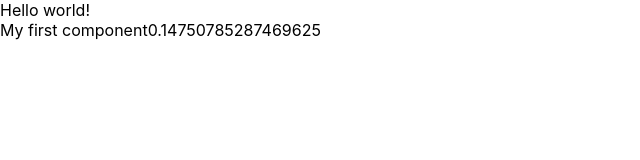
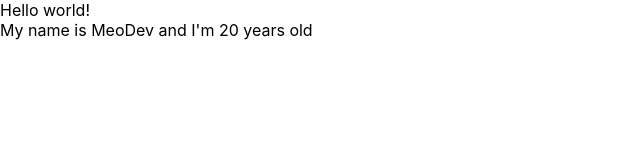
Before and after one commit to nvtai24/react_getstarted, a React (Create React App) app: page / in a window 1280 px wide. Shown: the top 160 px of the page, without its empty margins (0-640 px from the left). Built offline with nearby package versions, Linux system fonts and the light colour scheme.

Commit message:
state object

```diff
--- a/src/App.js
+++ b/src/App.js
@@ -3,28 +3,37 @@ import "./App.css";
 import { useDispatch, useSelector } from "react-redux";
 import { increaseCounter, decreaseCounter } from "./redux/action/counterAction";
 import MyComponent from "./components/MyComponent";
+import React from "react";
 
-const App = () => {
-  const count = useSelector((state) => state.counter.count);
-  const dispatch = useDispatch();
+class App extends React.Component {
 
+  render() {
     return (
       <div>
         Hello world!
         <MyComponent></MyComponent>
       </div>
-    // <div className="App">
-    //   <header className="App-header">
-    //     <img src={logo} className="App-logo" alt="logo" />
-    //     <p>
-    //       Redux Toolkit Counter
-    //     </p>
-    //     <div>Count = {count}</div>
-    //     <button onClick={() => dispatch(increaseCounter())}>Increase</button>
-    //     <button onClick={() => dispatch(decreaseCounter())}>Decrease</button>
-    //   </header>
-    // </div>
     );
-};
+  }
+}
+
+// const App = () => {
+//   const count = useSelector((state) => state.counter.count);
+//   const dispatch = useDispatch();
+
+//   return (
+//     <div className="App">
+//       <header className="App-header">
+//         <img src={logo} className="App-logo" alt="logo" />
+//         <p>
+//           Redux Toolkit Counter
+//         </p>
+//         <div>Count = {count}</div>
+//         <button onClick={() => dispatch(increaseCounter())}>Increase</button>
+//         <button onClick={() => dispatch(decreaseCounter())}>Decrease</button>
+//       </header>
+//     </div>
+//   );
+// };
 
 export default App;
--- a/src/components/MyComponent.js
+++ b/src/components/MyComponent.js
@@ -1,14 +1,22 @@
 // class component
-// function component
+// functional component (thường được ưu tiên hơn, ngắn gọn hơn, dễ đọc hơn)
 
 import React from 'react';
 
 class MyComponent extends React.Component {
+
+    state = {
+        name: 'MeoDev',
+        age: 20,
+        address: 'Nghean'
+    };
+
+
     // JSX
     render() {
         return (
-            <div>My first component
-                {Math.random()}
+            <div>
+                My name is {this.state.name} and I'm {this.state.age} years old
             </div>
         );
     }
```
Lines whose indentation alone changed are shown as unchanged.
